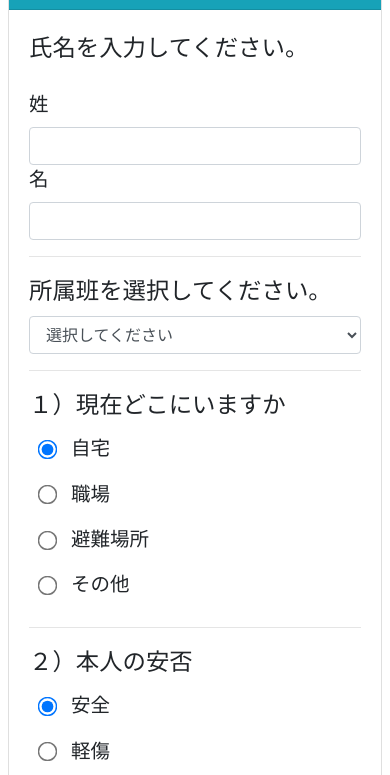
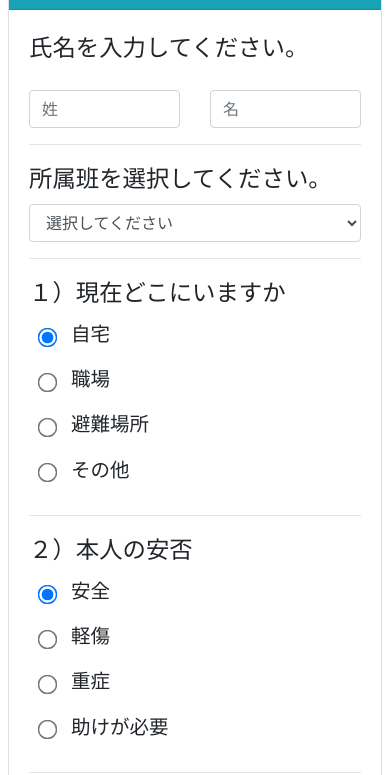
Before and after one commit to Mitsuyasu-Suenaga/liffanpiform, a plain HTML site: page index.html in a window 390 px wide. Shown: the part 61-836 px from the top of the page. Drawn offline with nearby package versions, Linux system fonts and the light colour scheme; a script that the page names is missing.

Commit message:
文字サイズ間を調整

```diff
--- a/index.html
+++ b/index.html
@@ -11,12 +11,12 @@
     <style>
         @media screen and (max-width:767px) {
            body { font-size: 5vw }
-           select option{ font-size: 4vw }
+           h1 { font-size: 8vw ;margin:0;}
+           .question-label { font-size: 6vw }
+           .question-input-label { position: relative; top: -6px; padding-left: 10px; }
+           input,textarea,select option{ font-size: 5vw }
            input[type='radio'] { transform:scale(1.5) }
            input[type='checkbox'] { transform:scale(1.5) }
-           h1 { font-size: 8vw ;margin:0;}
-           .question-label { font-size: 6vw }
-           .question-input-label { position: relative; top: -4px; padding-left: 10px; }
         }
     </style>
 
@@ -31,20 +31,17 @@
                 <div class="form-group">
                     <label class="question-label" for="question">氏名を入力してください。</label>
                 </div>
-
                 <div class="form-group row">
-                    <div class="col-sm-6">
-                        <label>姓</label>
-                        <input name="firstname" class="firstname form-control" type="text" required>
+                    <div class="col-6">
+                        <input name="firstname" class="firstname form-control" type="text" placeholder="姓" required>
                         <div class="valid-feedback">
                         </div>
                         <div class="invalid-feedback">
                             氏名（姓）が入力されていません
                         </div>
                     </div>
-                    <div class="col-sm-6">
-                        <label>名</label>
-                        <input name="lastname" class="lastname form-control" type="text" required>
+                    <div class="col-6">
+                        <input name="lastname" class="lastname form-control" type="text"  placeholder="名" required>
                         <div class="valid-feedback">
                         </div>
                         <div class="invalid-feedback">
```
